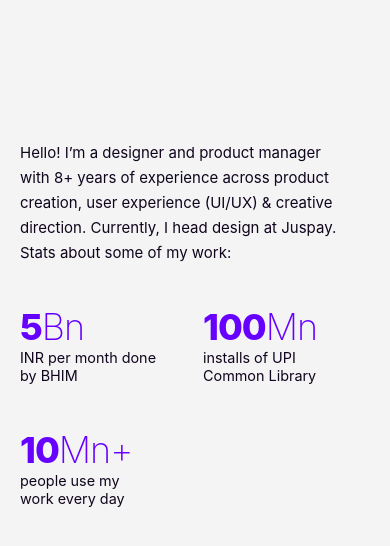
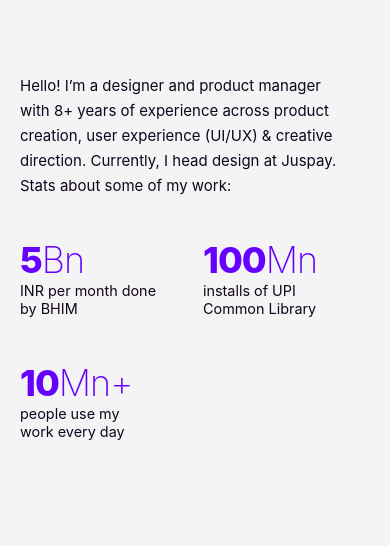
Before and after one commit to pzync/portfolio-website, a Gatsby site: page / in a window 390 px wide. Shown: the part 544-1090 px from the top of the page. Built offline with nearby package versions, Linux system fonts and the light colour scheme; Gatsby itself is replaced by a stand-in of ours; a web font is replaced by a local one.

Commit message:
Homepage on mobile screens - reduced the gap between hugeH1 and helloAndStatsAtBottom

```diff
--- a/src/components/index.css
+++ b/src/components/index.css
@@ -149,7 +149,7 @@ and (max-width: 480px) {
 
   .HelloAndStatsAtBottom {
     display: block;
-    padding: 16vh 20px 8vh 20px;
+    padding: 8vh 20px 16vh 20px;
     margin: 0 0
   }
 
```
